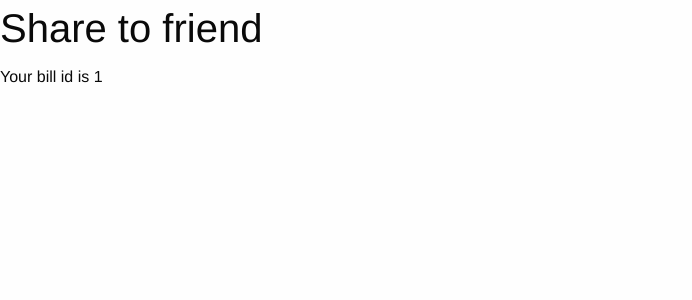
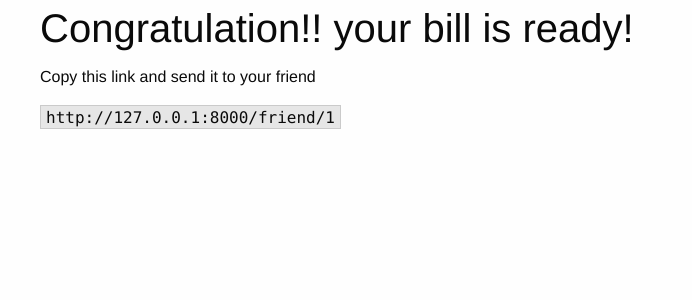
Before and after one commit to BabyThor/billshare, a Django app: page /share/1 in a window 1280 px wide. Shown: the top 300 px of the page, without its empty margins (0-692 px from the left). Run offline with Django 3.2, Linux system fonts and the light colour scheme; some libraries are stand-ins or nearby versions.

Commit message:
Make share template use foundation framwork

```diff
--- a/templates/share.html
+++ b/templates/share.html
@@ -1,6 +1,9 @@
 {% extends "base_template.html" %}
 {% load staticfiles %}
 {% block content %}
-<h2>Share to friend</h2>
-<p>Your bill id is {{bill_id}}</p>
+<div class="row">
+	<h2>Congratulation!! your bill is ready!</h2>
+	<p>Copy this link and send it to your friend</p>
+	<code>http://127.0.0.1:8000{% url 'friend' bill_id %}</code>
+</div>
 {% endblock %}
```
